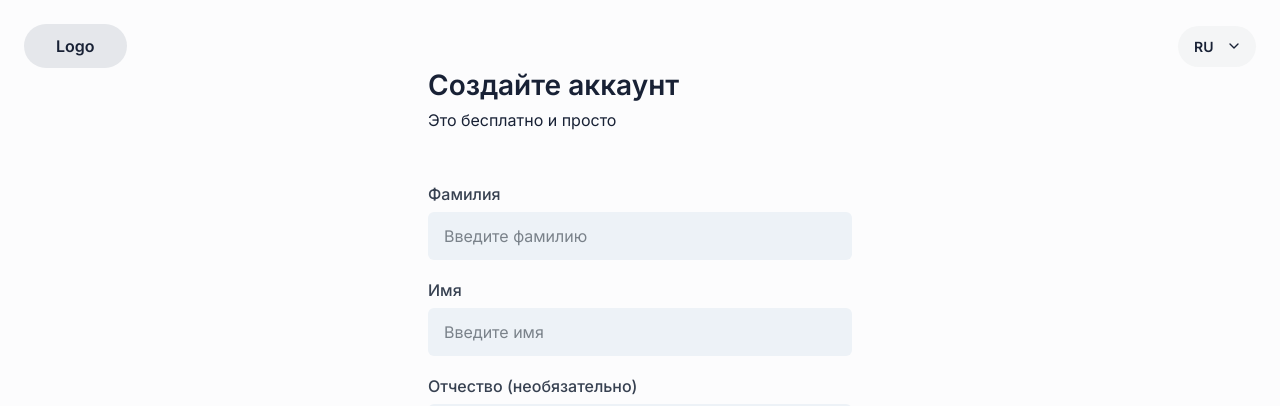
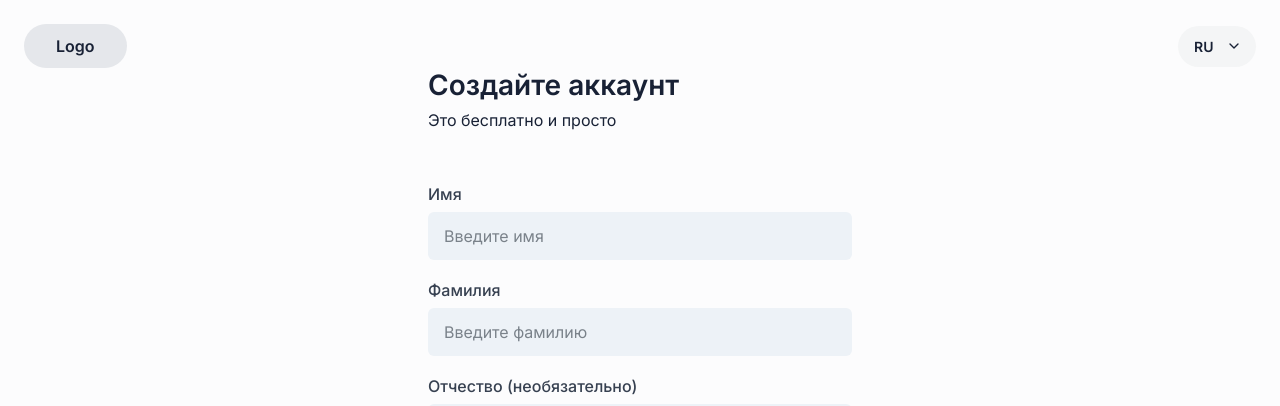
Before and after one commit to KAMAbee/frontTeam4, a React (Vite) app: page /register in a window 1280 px wide. Shown: the top 406 px of the page. Built offline with nearby package versions, Linux system fonts and the light colour scheme.

Commit message:
поменял порядок в регистрации

```diff
--- a/src/pages/auth/RegisterPage.tsx
+++ b/src/pages/auth/RegisterPage.tsx
@@ -135,21 +135,21 @@ export default function RegisterPage() {
 
                 <form className={styles.form} onSubmit={handleSubmit}>
                     <AuthInput
+                        label={t('auth.register.firstNameLabel')}
+                        placeholder={t('auth.register.firstNamePlaceholder')}
+                        value={formValues.firstName}
+                        onChange={handleTextFieldChange('firstName')}
+                        name="firstName"
+                        error={errors.firstName}
+                    />
+
+                    <AuthInput
                         label={t('auth.register.lastNameLabel')}
                         placeholder={t('auth.register.lastNamePlaceholder')}
                         value={formValues.lastName}
                         onChange={handleTextFieldChange('lastName')}
                         name="lastName"
                         error={errors.lastName}
-                    />
-
-                    <AuthInput
-                        label={t('auth.register.firstNameLabel')}
-                        placeholder={t('auth.register.firstNamePlaceholder')}
-                        value={formValues.firstName}
-                        onChange={handleTextFieldChange('firstName')}
-                        name="firstName"
-                        error={errors.firstName}
                     />
 
                     <AuthInput
```
Lines whose indentation alone changed are shown as unchanged.
